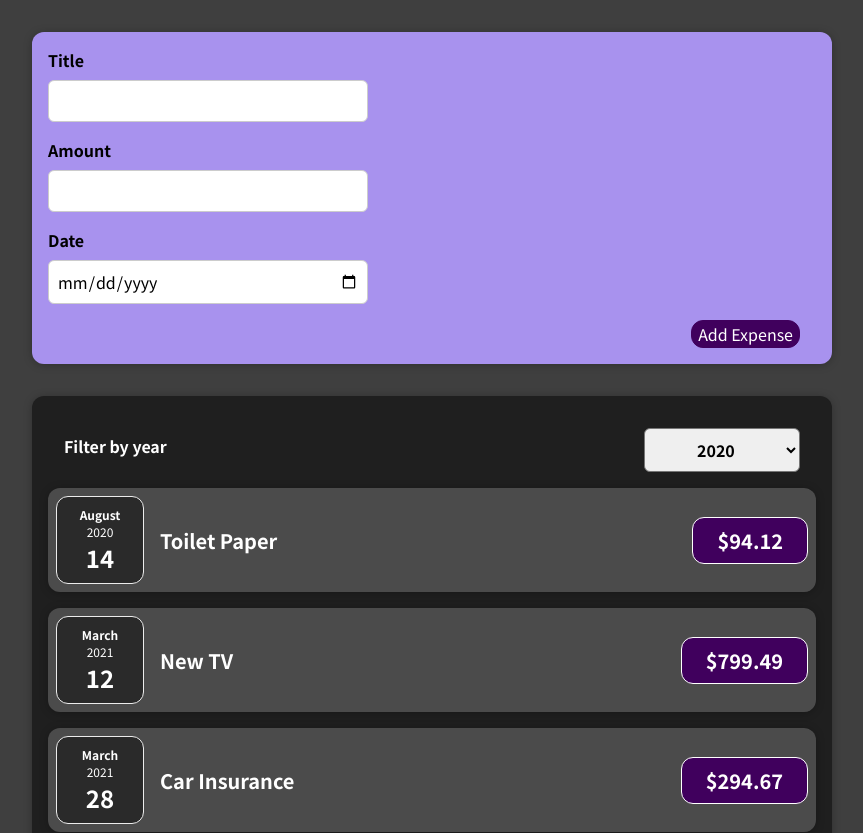
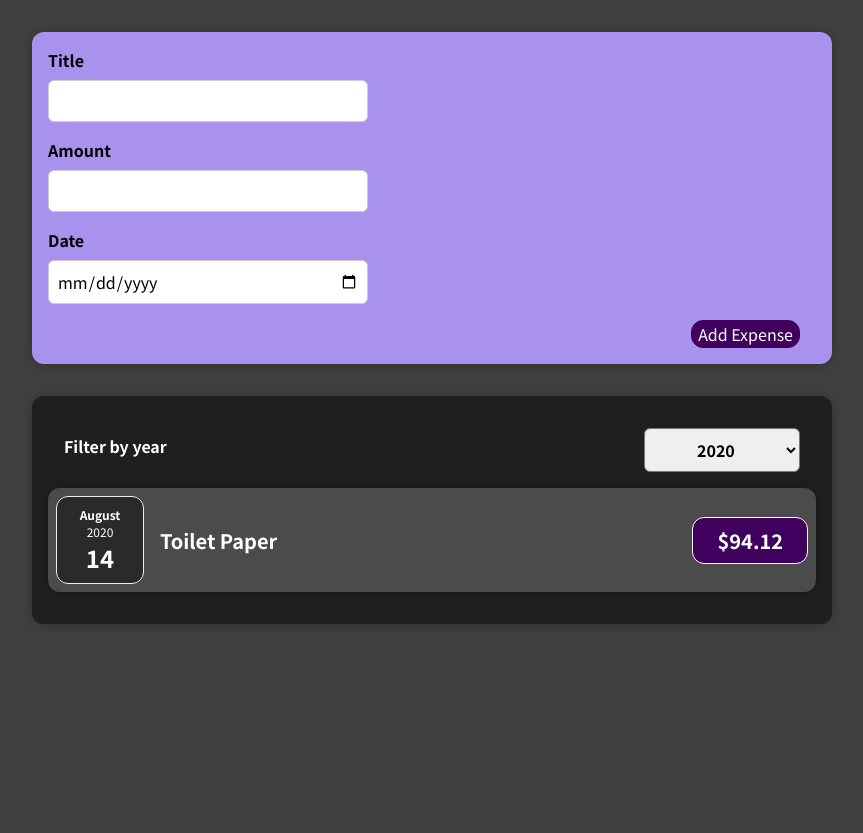
Before and after one commit to Nant1ng/TestingReact, a React (Create React App) app in the folder tryingreact/: page / in a window 1280 px wide. Shown: the top 833 px of the page, without its empty margins (208-1071 px from the left). After the commit the page ends 800 px from the top, so only its background shows below. Built offline with nearby package versions, Linux system fonts and the light colour scheme.

Commit message:
Filter Year working

```diff
--- a/tryingreact/src/components/Expenses/Expenses.js
+++ b/tryingreact/src/components/Expenses/Expenses.js
@@ -12,6 +12,10 @@
     setFilterdYear(selectedYear);
   }
 
+  const filteredExpenses = props.items.filter(expense => {
+    return expense.date.getFullYear().toString() === filteredYear;
+  });
+
   return (
     <div>
       <Card className="expenses">
@@ -19,7 +23,7 @@
           selected={filteredYear}
           onChangeFilter={filterChangeHandler}
         />
-        {props.items.map((expense) => (
+        {filteredExpenses.map((expense) => (
           <ExpenseItem
             key={expense.id}
             title={expense.title}
```
